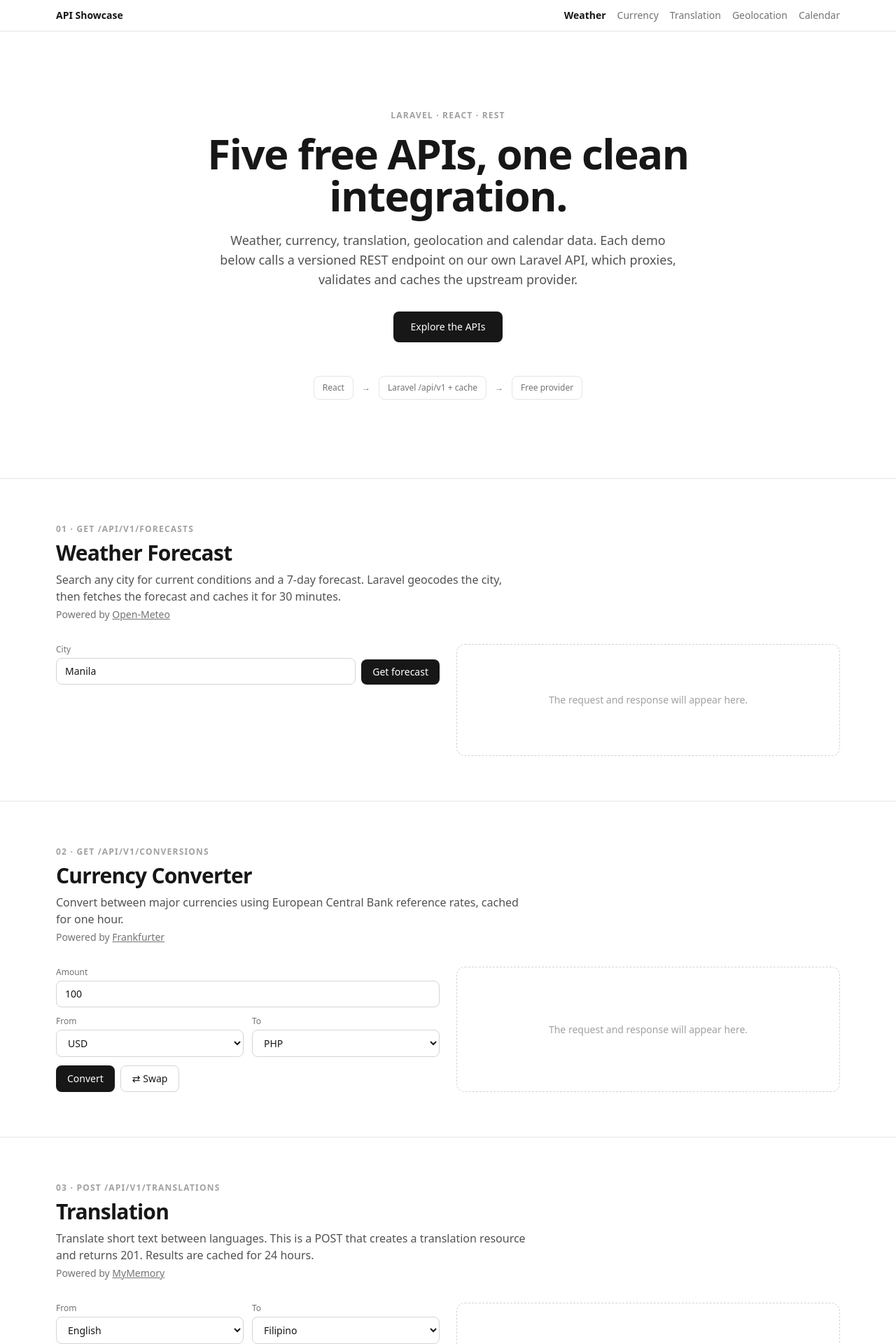
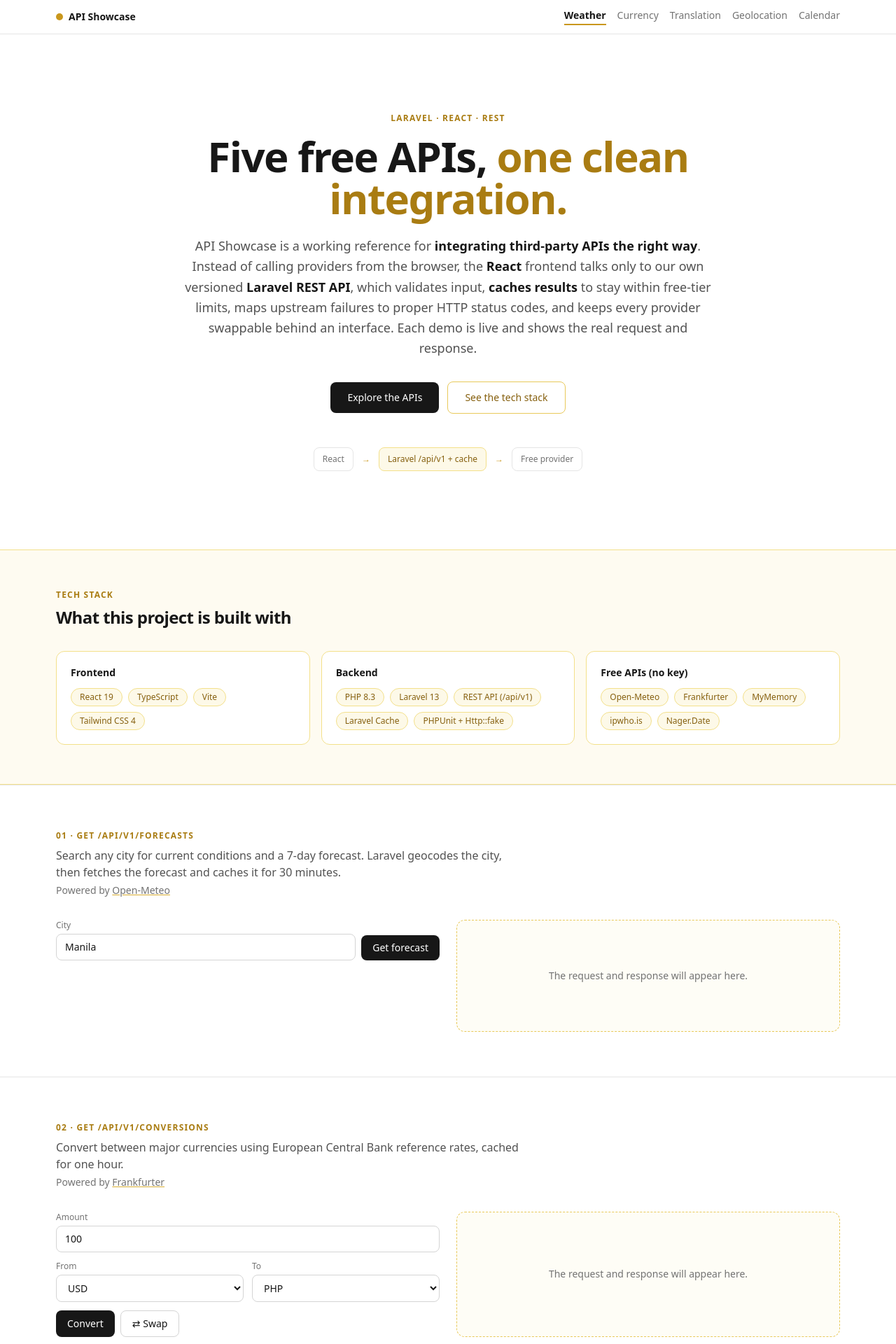
Before and after one commit to sheillarico/api-showcase, a Laravel app: page / in a window 1280 px wide. Shown: the top 1920 px of the page at 70% size. Run offline with Laravel 12, Linux system fonts and the light colour scheme; style sheets or scripts are compiled from the project's sources.

Commit message:
Gold theme, light response panel, purpose and tech stack

```diff
--- a/resources/css/app.css
+++ b/resources/css/app.css
@@ -7,6 +7,14 @@
 @theme {
     --font-sans: 'Instrument Sans', ui-sans-serif, system-ui, sans-serif, 'Apple Color Emoji', 'Segoe UI Emoji',
         'Segoe UI Symbol', 'Noto Color Emoji';
+    --color-gold-50: #fdf9e8;
+    --color-gold-100: #faf0c2;
+    --color-gold-200: #f3e08a;
+    --color-gold-300: #e8c95a;
+    --color-gold-400: #d9ae32;
+    --color-gold-500: #c9971c;
+    --color-gold-600: #a97c12;
+    --color-gold-700: #86600f;
 }
 
 html {
--- a/resources/js/components/ResponseViewer.tsx
+++ b/resources/js/components/ResponseViewer.tsx
@@ -3,27 +3,35 @@ import type { ApiResult } from '@/lib/api';
 export default function ResponseViewer({ result }: { result: ApiResult<unknown> | null }) {
   if (!result) {
     return (
-      <div className="flex h-full min-h-40 items-center justify-center rounded-xl border border-dashed border-neutral-300 p-6 text-center text-sm text-neutral-400">
+      <div className="flex h-full min-h-40 items-center justify-center rounded-xl border border-dashed border-gold-300 bg-gold-50/40 p-6 text-center text-sm text-neutral-500">
         The request and response will appear here.
       </div>
     );
   }
 
   return (
-    <div className="overflow-hidden rounded-xl border border-neutral-200 bg-neutral-950 text-neutral-100">
-      <div className="flex flex-wrap items-center gap-2 border-b border-neutral-800 px-4 py-2 text-xs">
-        <span className="rounded bg-emerald-500/20 px-1.5 py-0.5 font-semibold text-emerald-300">{result.method}</span>
-        <code className="break-all text-neutral-300">{result.url}</code>
-        <span className="ml-auto whitespace-nowrap text-neutral-400">
+    <div className="overflow-hidden rounded-xl border border-gold-200 bg-white">
+      <div className="flex flex-wrap items-center gap-2 border-b border-gold-200 bg-gold-50 px-4 py-2 text-xs">
+        <span className="rounded bg-gold-500 px-1.5 py-0.5 font-semibold text-white">{result.method}</span>
+        <code className="break-all text-neutral-700">{result.url}</code>
+        <span className="ml-auto whitespace-nowrap font-medium text-gold-700">
           {result.status} · {result.ms} ms
         </span>
       </div>
+
       {result.body !== undefined && (
-        <pre className="max-h-32 overflow-auto border-b border-neutral-800 px-4 py-3 text-xs text-sky-300">
-          {JSON.stringify(result.body, null, 2)}
-        </pre>
+        <>
+          <p className="px-4 pt-3 text-[11px] font-semibold uppercase tracking-wider text-neutral-400">Request body</p>
+          <pre className="max-h-32 overflow-auto px-4 pb-3 pt-1 text-xs text-neutral-700">
+            {JSON.stringify(result.body, null, 2)}
+          </pre>
+        </>
       )}
-      <pre className="max-h-80 overflow-auto px-4 py-3 text-xs leading-relaxed">
+
+      <p className="border-t border-neutral-100 px-4 pt-3 text-[11px] font-semibold uppercase tracking-wider text-neutral-400">
+        Response
+      </p>
+      <pre className="max-h-80 overflow-auto px-4 pb-4 pt-1 text-xs leading-relaxed text-neutral-800">
         {JSON.stringify(result.raw, null, 2)}
       </pre>
     </div>
--- a/resources/js/components/Section.tsx
+++ b/resources/js/components/Section.tsx
@@ -15,14 +15,14 @@ export default function Section({ id, index, title, description, provider, provi
   return (
     <section id={id} className="scroll-mt-20 border-t border-neutral-200 py-16">
       <div className="mx-auto max-w-6xl px-4">
-        <p className="text-xs font-semibold uppercase tracking-widest text-neutral-400">
+        <p className="text-xs font-semibold uppercase tracking-widest text-gold-600">
           {String(index).padStart(2, '0')} · {endpoint}
         </p>
-        <h2 className="mt-2 text-3xl font-bold tracking-tight">{title}</h2>
+        <h2 className="mt-2 border-l-4 border-gold-400 pl-3 text-3xl font-bold tracking-tight"></h2>
         <p className="mt-2 max-w-2xl text-neutral-600">{description}</p>
         <p className="mt-1 text-sm text-neutral-500">
           Powered by{' '}
-          <a href={providerUrl} target="_blank" rel="noreferrer" className="underline hover:text-neutral-900">
+          <a href={providerUrl} target="_blank" rel="noreferrer" className="underline decoration-gold-400 hover:text-gold-700">
             {provider}
           </a>
         </p>
--- /dev/null
+++ b/resources/js/components/TechStack.tsx
@@ -0,0 +1,43 @@
+const GROUPS = [
+  {
+    title: 'Frontend',
+    items: ['React 19', 'TypeScript', 'Vite', 'Tailwind CSS 4'],
+  },
+  {
+    title: 'Backend',
+    items: ['PHP 8.3', 'Laravel 13', 'REST API (/api/v1)', 'Laravel Cache', 'PHPUnit + Http::fake'],
+  },
+  {
+    title: 'Free APIs (no key)',
+    items: ['Open-Meteo', 'Frankfurter', 'MyMemory', 'ipwho.is', 'Nager.Date'],
+  },
+];
+
+export default function TechStack() {
+  return (
+    <section id="stack" className="scroll-mt-20 border-y border-gold-200 bg-gold-50/60 py-14">
+      <div className="mx-auto max-w-6xl px-4">
+        <p className="text-xs font-semibold uppercase tracking-widest text-gold-600">Tech stack</p>
+        <h2 className="mt-2 text-2xl font-bold tracking-tight">What this project is built with</h2>
+
+        <div className="mt-8 grid gap-4 md:grid-cols-3">
+          {GROUPS.map((g) => (
+            <div key={g.title} className="rounded-xl border border-gold-200 bg-white p-5">
+              <h3 className="text-sm font-semibold text-neutral-900">{g.title}</h3>
+              <ul className="mt-3 flex flex-wrap gap-2">
+                {g.items.map((item) => (
+                  <li
+                    key={item}
+                    className="rounded-full border border-gold-200 bg-gold-50 px-3 py-1 text-xs font-medium text-gold-700"
+                  >
+                    {item}
+                  </li>
+                ))}
+              </ul>
+            </div>
+          ))}
+        </div>
+      </div>
+    </section>
+  );
+}
--- a/resources/js/components/sections/CalendarSection.tsx
+++ b/resources/js/components/sections/CalendarSection.tsx
@@ -80,18 +80,22 @@ export default function CalendarSection() {
         {error && <ErrorNote message={error} />}
 
         {result && (
-          <ul className="mt-6 max-h-96 divide-y divide-neutral-200 overflow-auto rounded-xl border border-neutral-200 text-sm">
+          <ul className="mt-6 max-h-96 divide-y divide-gold-100 overflow-auto rounded-xl border border-gold-200 text-sm">
             {result.data.length === 0 && <li className="px-4 py-3 text-neutral-500">No holidays found.</li>}
             {result.data.map((h) => (
               <li
                 key={h.date + h.name}
-                className={`flex justify-between gap-4 px-4 py-2.5 ${h.date >= today ? 'bg-amber-50' : 'text-neutral-400'}`}
+                className={`flex justify-between gap-4 px-4 py-2.5 ${
+                  h.date >= today ? 'bg-gold-50 text-neutral-900' : 'text-neutral-400'
+                }`}
               >
                 <span>
                   <span className="font-medium">{h.name}</span>
                   {h.local_name !== h.name && <span className="block text-xs">{h.local_name}</span>}
                 </span>
-                <span className="whitespace-nowrap">{fmt(h.date)}</span>
+                <span className={`whitespace-nowrap ${h.date >= today ? 'font-medium text-gold-700' : ''}`}>
+                  {fmt(h.date)}
+                </span>
               </li>
             ))}
           </ul>
--- a/resources/js/components/ui.tsx
+++ b/resources/js/components/ui.tsx
@@ -1,13 +1,13 @@
 import type { ButtonHTMLAttributes, ReactNode } from 'react';
 
 export const inputClass =
-  'w-full rounded-lg border border-neutral-300 bg-white px-3 py-2 text-sm outline-none focus:border-neutral-900 focus:ring-2 focus:ring-neutral-900/10';
+  'w-full rounded-lg border border-neutral-300 bg-white px-3 py-2 text-sm outline-none focus:border-gold-500 focus:ring-2 focus:ring-gold-400/30';
 
 export function Button({ className = '', ...props }: ButtonHTMLAttributes<HTMLButtonElement>) {
   return (
     <button
       {...props}
-      className={`rounded-lg bg-neutral-900 px-4 py-2 text-sm font-medium text-white transition hover:bg-neutral-700 disabled:cursor-not-allowed disabled:opacity-50 ${className}`}
+      className={`rounded-lg bg-neutral-900 px-4 py-2 text-sm font-medium text-white transition hover:bg-gold-600 focus-visible:outline-2 focus-visible:outline-offset-2 focus-visible:outline-gold-500 disabled:cursor-not-allowed disabled:opacity-50 disabled:hover:bg-neutral-900 ${className}`}
     />
   );
 }
--- a/resources/js/pages/Landing.tsx
+++ b/resources/js/pages/Landing.tsx
@@ -1,4 +1,5 @@
 import { useEffect, useState } from 'react';
+import TechStack from '@/components/TechStack';
 import WeatherSection from '@/components/sections/WeatherSection';
 import CurrencySection from '@/components/sections/CurrencySection';
 import TranslationSection from '@/components/sections/TranslationSection';
@@ -32,7 +33,8 @@ export default function Landing() {
     <div className="min-h-screen bg-white text-neutral-900 antialiased">
       <header className="sticky top-0 z-10 border-b border-neutral-200 bg-white/90 backdrop-blur">
         <nav className="mx-auto flex max-w-6xl items-center gap-6 overflow-x-auto px-4 py-3 text-sm">
-          <a href="#top" className="font-bold">
+          <a href="#top" className="flex items-center gap-2 font-bold">
+            <span className="h-2.5 w-2.5 rounded-full bg-gold-500" />
             API Showcase
           </a>
           <div className="ml-auto flex gap-4">
@@ -40,7 +42,11 @@ export default function Landing() {
               <a
                 key={n.id}
                 href={`#${n.id}`}
-                className={`whitespace-nowrap ${active === n.id ? 'font-semibold text-neutral-900' : 'text-neutral-500 hover:text-neutral-900'}`}
+                className={`whitespace-nowrap border-b-2 pb-0.5 ${
+                  active === n.id
+                    ? 'border-gold-500 font-semibold text-neutral-900'
+                    : 'border-transparent text-neutral-500 hover:text-neutral-900'
+                }`}
               >
                 {n.label}
               </a>
@@ -51,29 +57,51 @@ export default function Landing() {
 
       <main id="top">
         <div className="mx-auto max-w-6xl px-4 py-20 text-center sm:py-28">
-          <p className="text-xs font-semibold uppercase tracking-widest text-neutral-400">Laravel · React · REST</p>
+          <p className="text-xs font-semibold uppercase tracking-widest text-gold-600">
+            Laravel · React · REST
+          </p>
           <h1 className="mx-auto mt-4 max-w-3xl text-4xl font-bold tracking-tight sm:text-6xl">
-            Five free APIs, one clean integration.
+            Five free APIs, <span className="text-gold-600">one clean integration.</span>
           </h1>
-          <p className="mx-auto mt-5 max-w-2xl text-lg text-neutral-600">
-            Weather, currency, translation, geolocation and calendar data. Each demo below calls a versioned REST
-            endpoint on our own Laravel API, which proxies, validates and caches the upstream provider.
+
+          <p className="mx-auto mt-6 max-w-3xl text-lg leading-relaxed text-neutral-600">
+            API Showcase is a working reference for{' '}
+            <strong className="font-semibold text-neutral-900">integrating third-party APIs the right way</strong>.
+            Instead of calling providers from the browser, the{' '}
+            <strong className="font-semibold text-neutral-900">React</strong> frontend talks only to our own versioned{' '}
+            <strong className="font-semibold text-neutral-900">Laravel REST API</strong>, which validates input,{' '}
+            <strong className="font-semibold text-neutral-900">caches results</strong> to stay within free-tier limits,
+            maps upstream failures to proper HTTP status codes, and keeps every provider swappable behind an
+            interface. Each demo is live and shows the real request and response.
           </p>
-          <a
-            href="#weather"
-            className="mt-8 inline-block rounded-lg bg-neutral-900 px-6 py-3 text-sm font-medium text-white hover:bg-neutral-700"
-          >
-            Explore the APIs
-          </a>
 
-          <div className="mx-auto mt-12 flex max-w-xl items-center justify-center gap-3 text-xs text-neutral-500">
+          <div className="mt-8 flex flex-wrap items-center justify-center gap-3">
+            <a
+              href="#weather"
+              className="rounded-lg bg-neutral-900 px-6 py-3 text-sm font-medium text-white transition hover:bg-gold-600"
+            >
+              Explore the APIs
+            </a>
+            <a
+              href="#stack"
+              className="rounded-lg border border-gold-300 px-6 py-3 text-sm font-medium text-gold-700 transition hover:bg-gold-50"
+            >
+              See the tech stack
+            </a>
+          </div>
+
+          <div className="mx-auto mt-12 flex max-w-xl flex-wrap items-center justify-center gap-3 text-xs text-neutral-500">
             <span className="rounded-lg border border-neutral-200 px-3 py-2">React</span>
-            <span>→</span>
-            <span className="rounded-lg border border-neutral-200 px-3 py-2">Laravel /api/v1 + cache</span>
-            <span>→</span>
+            <span className="text-gold-500">→</span>
+            <span className="rounded-lg border border-gold-200 bg-gold-50 px-3 py-2 text-gold-700">
+              Laravel /api/v1 + cache
+            </span>
+            <span className="text-gold-500">→</span>
             <span className="rounded-lg border border-neutral-200 px-3 py-2">Free provider</span>
           </div>
         </div>
+
+        <TechStack />
 
         <WeatherSection />
         <CurrencySection />
@@ -82,7 +110,7 @@ export default function Landing() {
         <CalendarSection />
       </main>
 
-      <footer className="border-t border-neutral-200 py-8 text-center text-sm text-neutral-500">
+      <footer className="border-t border-gold-200 py-8 text-center text-sm text-neutral-500">
         Built with Laravel and React. Data from Open-Meteo, Frankfurter, MyMemory, ipwho.is and Nager.Date.
       </footer>
     </div>
```
